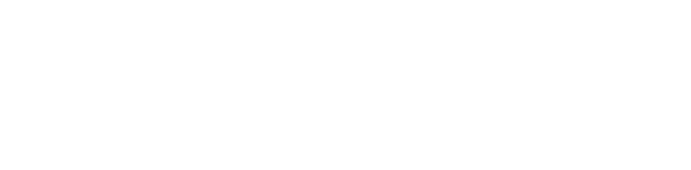
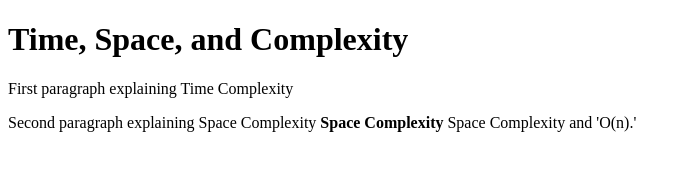
Before and after one commit to acciojob/time-and-space-complexity-akshay-warkari, a website: page main.html in a window 1280 px wide. Shown: the whole page, without its empty margins (0-691 px from the left). Drawn offline with Linux system fonts and the light colour scheme.

Commit message:
created a submission

```diff
--- a/main.html
+++ b/main.html
@@ -1,15 +1,17 @@
+
 <!DOCTYPE html>
 
 <html>
 
 <head>
-	<link rel="stylesheet" href="styles.css">
+
 </head>
 
 <body>
 	<!-- the entire body must be written by student -->
-    <script type="text/javascript" src="./script.js">
-</script>
+	<h1>Time, Space, and Complexity</h1>
+	<p>First paragraph explaining Time Complexity</p>
+	<p>Second paragraph explaining Space Complexity <b>Space Complexity </b>Space Complexity and 'O(n).'</p>
 
 </body>
 
```
